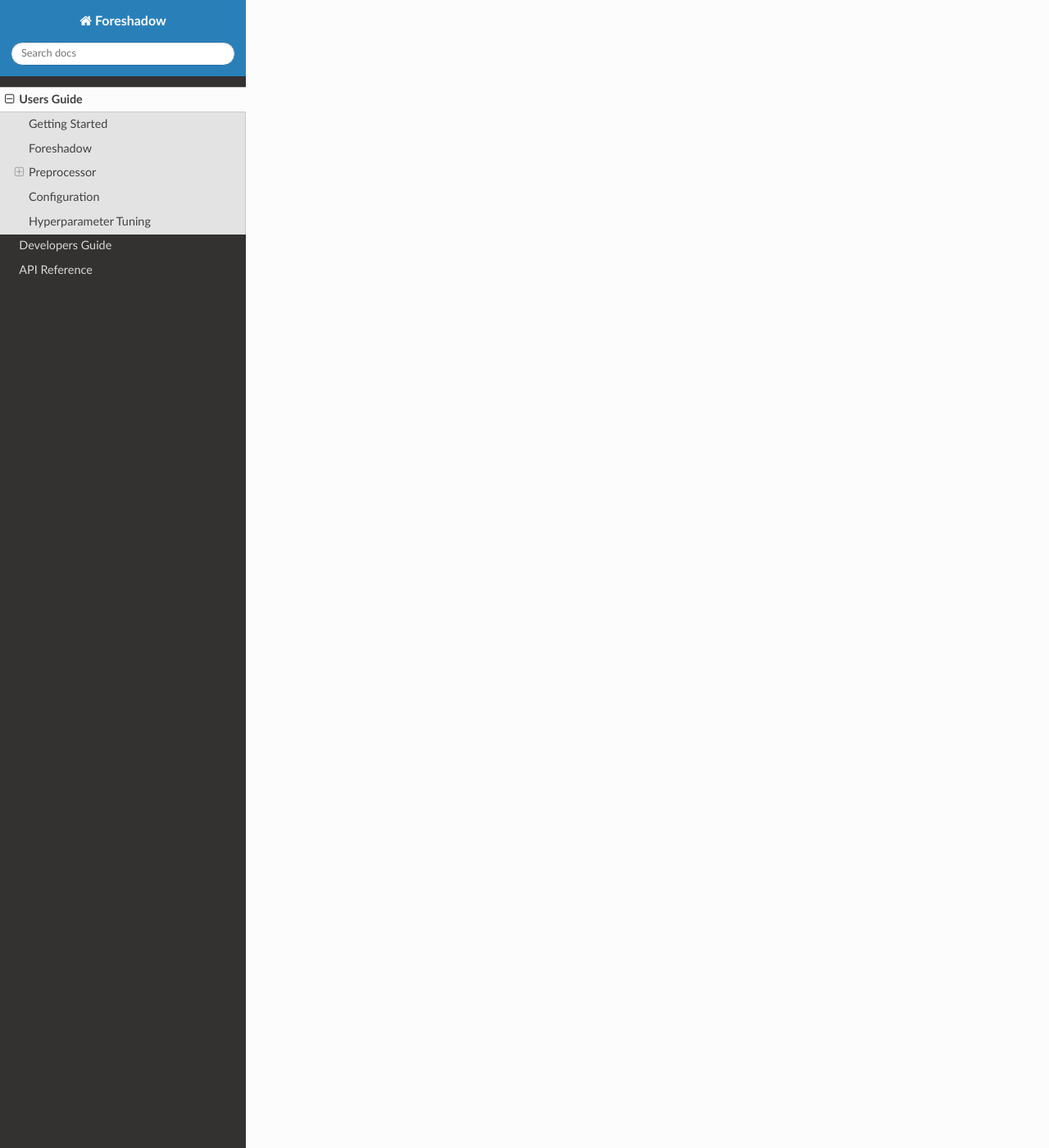
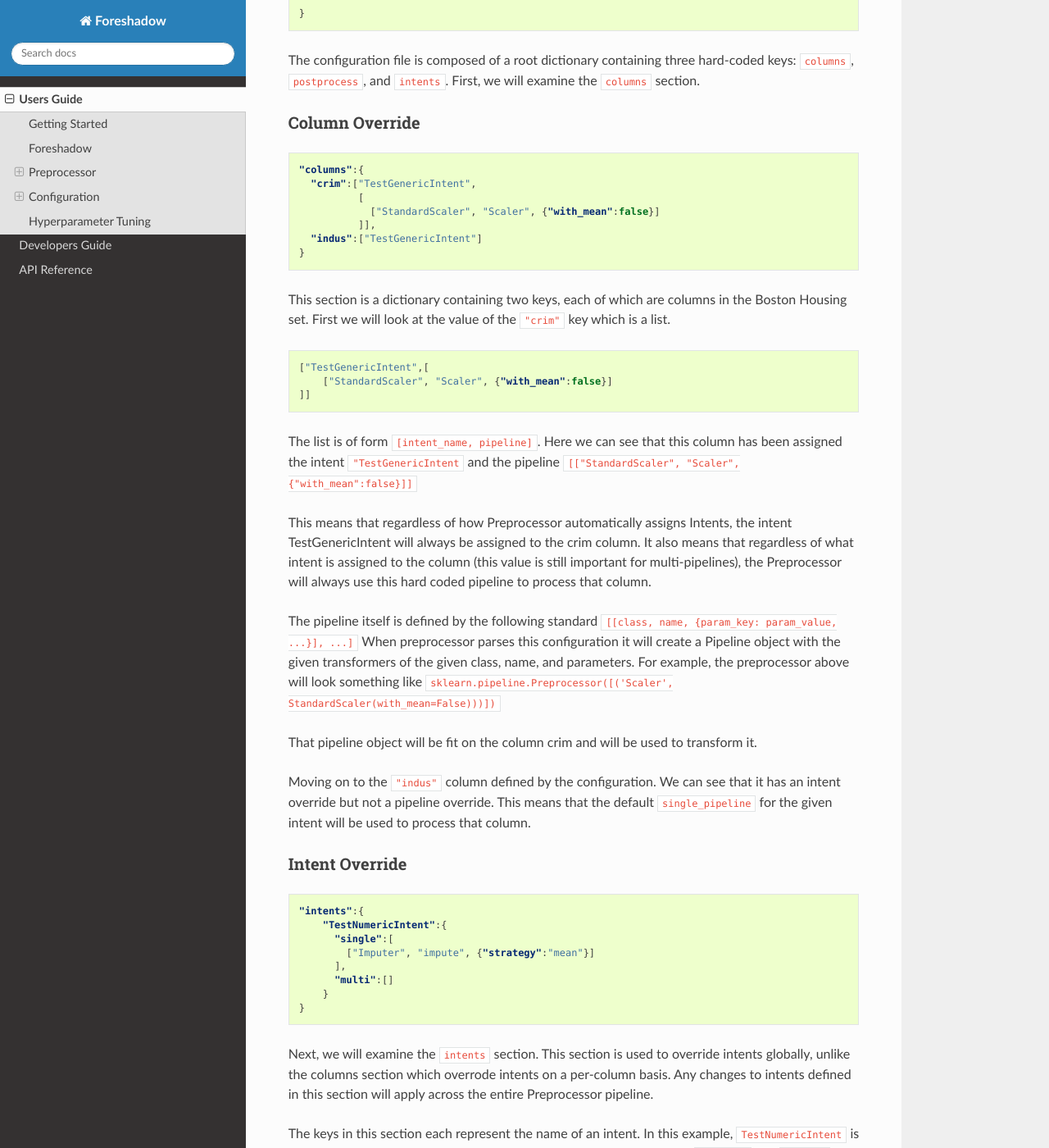
Before and after one commit to georgian-io-archive/foreshadow, a Sphinx documentation site: the page built from doc/users.rst, in a window 1280 px wide and 1400 px high, scrolled down 4675 px. Shown: the whole window at 82% size. Built offline with Sphinx 7.4.7 and the Read the Docs theme 2.0.0, drawn with Linux system fonts in a browser that asks for light colours; some of the changed text lies outside the part shown.

Commit message:
More updates to user guide docs

```diff
--- a/doc/users.rst
+++ b/doc/users.rst
@@ -171,11 +171,132 @@
 in the Foreshadow library, an external transfomer from sklearn or another smart transformer. The attributes of this override can be set via the :code:`set_params()` methods for which all parameters
 other than the :code:`override` parameter itself will be passed to the override object.
 
+To use a smart transformer outside of the Intent / Foreshadow environment simply use it exactly as a sklearn transformer. When you call :code:`fit()` or :code:`fit_transform()` it automatically
+resolves which transformer to use by interally calling the :code:`_get_transformer()` overriden method.
+
 
 Configuration
 -------------
 
 The configurability is by far the most powerful aspect of this framework. Through configuration, data scientists can quickly iterate on pipelines generated by Foreshadow and Preprocessor.
+Preprocessors take a python dictionary configuration in the :code:`from_json` named parameter in the constructor. This dictionary can be used to override all decision making processes used by
+Preprocessor.
+
+An example configuration for processing the Boston Housing dataset is below. We will step through this one by one and demonstrate all the capabilities.
+
+.. code-block:: json
+
+    {
+      "columns":{
+        "crim":["TestGenericIntent",
+                [
+                  ["StandardScaler", "Scaler", {"with_mean":false}]
+                ]],
+        "indus":["TestGenericIntent"]
+      },
+
+      "postprocess":[
+        ["pca",["age"],[
+          ["PCA", "PCA", {"n_components":2}]
+        ]]
+      ],
+
+      "intents":{
+        "TestNumericIntent":{
+          "single":[
+            ["Imputer", "impute", {"strategy":"mean"}]
+          ],
+          "multi":[]
+        }
+      },
+
+    }
+
+The configuration file is composed of a root dictionary containing three hard-coded keys: :code:`columns`,
+:code:`postprocess`, and :code:`intents`. First, we will examine the :code:`columns` section.
+
+Column Override
+~~~~~~~~~~~~~~~
+
+.. code-block:: json
+
+      "columns":{
+        "crim":["TestGenericIntent",
+                [
+                  ["StandardScaler", "Scaler", {"with_mean":false}]
+                ]],
+        "indus":["TestGenericIntent"]
+      }
+
+This section is a dictionary containing two keys, each of which are columns in the Boston Housing set. First we will look at the value
+of the :code:`"crim"` key which is a list.
+
+
+.. code-block:: json
+
+    ["TestGenericIntent",[
+        ["StandardScaler", "Scaler", {"with_mean":false}]
+    ]]
+
+The list is of form :code:`[intent_name, pipeline]`. Here we can see that this column has been assigned the intent :code:`"TestGenericIntent`
+and the pipeline :code:`[["StandardScaler", "Scaler", {"with_mean":false}]]`
+
+This means that regardless of how Preprocessor automatically assigns Intents, the intent TestGenericIntent will always be assigned to the crim column.
+It also means that regardless of what intent is assigned to the column (this value is still important for multi-pipelines), the Preprocessor will always
+use this hard coded pipeline to process that column.
+
+The pipeline itself is defined by the following standard :code:`[[class, name, {param_key: param_value, ...}], ...]`
+When preprocessor parses this configuration it will create a Pipeline object with the given transformers of the given class, name, and parameters.
+For example, the preprocessor above will look something like :code:`sklearn.pipeline.Preprocessor([('Scaler', StandardScaler(with_mean=False)))])`
+
+That pipeline object will be fit on the column crim and will be used to transform it.
+
+Moving on to the :code:`"indus"` column defined by the configuration. We can see that it has an intent override but not a pipeline override. This means
+that the default :code:`single_pipeline` for the given intent will be used to process that column.
+
+Intent Override
+~~~~~~~~~~~~~~~
+
+.. code-block:: json
+
+    "intents":{
+        "TestNumericIntent":{
+          "single":[
+            ["Imputer", "impute", {"strategy":"mean"}]
+          ],
+          "multi":[]
+        }
+    }
+
+Next, we will examine the :code:`intents` section. This section is used to override intents globally, unlike the columns section which overrode intents on a per-column
+basis. Any changes to intents defined in this section will apply across the entire Preprocessor pipeline.
+
+The keys in this section each represent the name of an intent. In this example, :code:`TestNumericIntent` is being overridden. The value of the second is a dictionary with the
+keys :code:`"single"` and :code:`"multi"` representing the single and multi pipeline override. The value of these pipelines is parsed through the same mechanism is the pipelines
+in the columns section.
+
+If a pipeline is empty such as the multi pipeline is above, it will be removed from the final pipeline. However, if the multi key is ommitted from the configuration file, then the default
+multi pipeline for that intent will be used.
+
+In this case, for all TestNumericIntent columns, by default, the pipeline :code:`Pipeline([('impute', Imputer(strategy=mean))])` will be executed on the column. No multi-pipeline will be executed
+on columns of TestNumericIntent.
+
+Postprocessor Override
+~~~~~~~~~~~~~~~~~~~~~~
+
+.. code-block:: json
+
+    "postprocess":[
+        ["pca",["age"],[
+            ["PCA", "PCA", {"n_components":2}]
+        ]]
+    ]
+
+Finally, in the :code:`postprocess` section of the configuration, you can manually define pipelines to execute on columns of your choosing. The
+content of this section is a list of lists of the form :code:`[[name, [cols, ...], pipeline], ...]`. Each list defines a pipeline that will
+execute on certain columns. These processes execute after the intent pipelines!
+
+**IMPORTANT** There are two ways of selecting columns through the cols list. By default, specifying a column, or a list of columns
 
 
 
```
